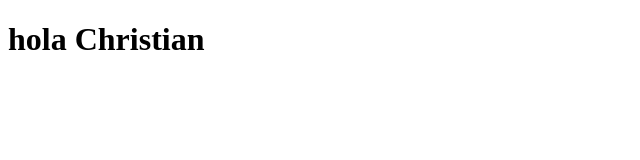
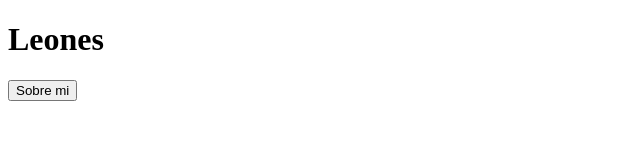
Before and after one commit to Chrism8a/Chrism8a.github.io, a plain HTML site: page index.html in a window 1280 px wide. Shown: the whole page, without its empty margins (0-640 px from the left). Drawn offline with Linux system fonts and the light colour scheme.

Commit message:
Update index.html

```diff
--- a/index.html
+++ b/index.html
@@ -1,7 +1,10 @@
 
 <!DOCTYPE html>
  <HTML>
+  <style>
+  </style>
     <body>
-      <h1>hola Christian</h1>
+      <h1>Leones</h1>
+     <button>Sobre mi</button>
    </body>
  </html>
```
